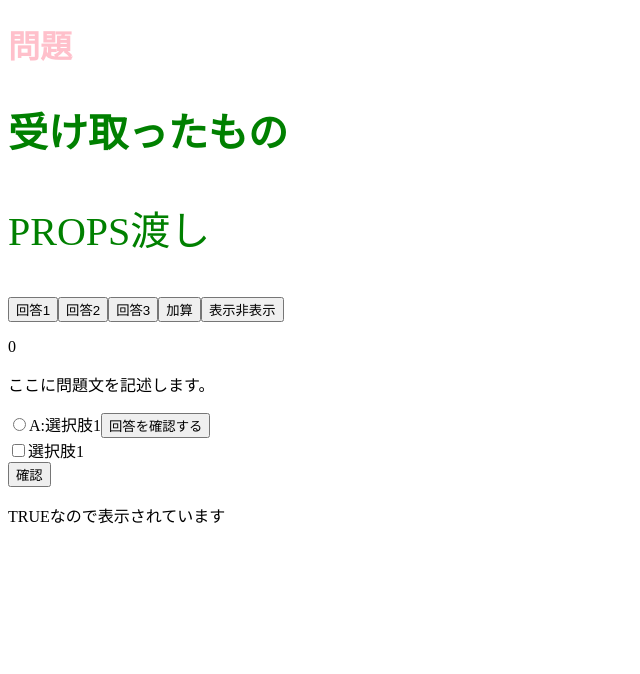
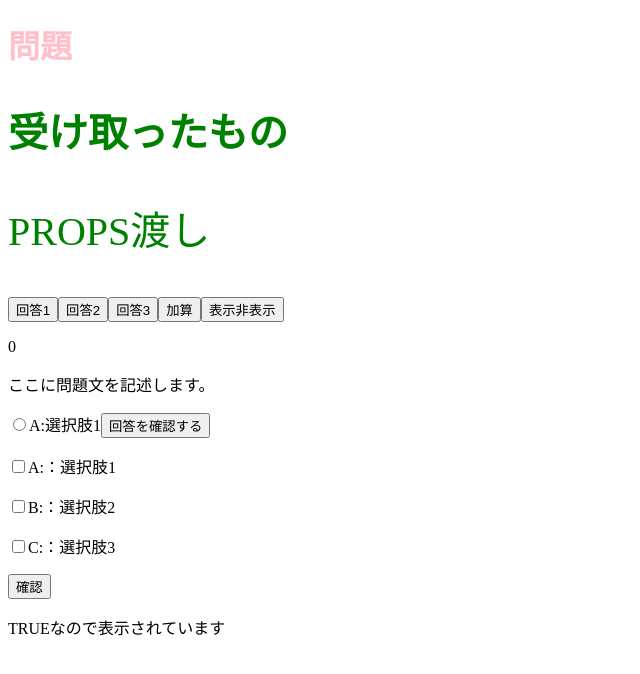
Before and after one commit to tatsuki-iketsu/practice_exam_react, a React (Create React App) app: page / in a window 1280 px wide. Shown: the top 674 px of the page, without its empty margins (0-640 px from the left). Built offline with nearby package versions, Linux system fonts and the light colour scheme.

Commit message:
選択肢作成中　コンパイルOK

```diff
--- a/src/components/ExamSet.jsx
+++ b/src/components/ExamSet.jsx
@@ -17,7 +17,7 @@ const ExamDisplay = () =>{
         },
         {
             item :'C',
-            content : '選択肢2',
+            content : '選択肢3',
             correctAnswer:false
         }
     ]
@@ -31,11 +31,22 @@ const ExamDisplay = () =>{
     // const element = document.getElementById('mycheckbox');
 
     const onClickAnser = (selectAnswer)=> alert(`選択した回答：${array}`);
+    const selectedAnserGet = (a) => {
+        {selectAnswer.map((Answer) => (
+            <>
+            {a[0].value}
+            </>
+
+            ))}
+    };
     const selectedCheck = ()=> {
         let a = document.querySelectorAll(
             'input[name="ccc"]:checked'
           );
             console.log(a[0].value);
+            // const selectAnsers = a.map(ans => {
+            //     return ans.value + ",";
+            //   });
           alert(`選択した回答：${a[0].value}`);
             // console.log(event);
         // このあたりでチェックボックスを受けとる
@@ -63,13 +74,29 @@ const ExamDisplay = () =>{
 
   <div>
   <form name="aaa">
-      <input
+      {/* <input
         type="checkbox"
         name = 'ccc'
         id = {selectAnswer[0].item}
         value ={selectAnswer[0].item}
       />
-      <label htmlFor={selectAnswer[0].item}>{selectAnswer[0].content}</label>
+      <label htmlFor={selectAnswer[0].item}>{selectAnswer[0].content}</label> */}
+
+      {selectAnswer.map((Answer) => (
+        <>
+        <p>
+     <input
+        type="checkbox"
+        name = 'ccc'
+        id = {Answer.item}
+        value ={Answer.item}
+      />
+      <label htmlFor={Answer.item}>{Answer.item}:：{Answer.content}</label>
+      </p>
+        </>
+
+        ))}
+
 
       </form>
       <button onClick={()=>selectedCheck()}>確認</button>
```
